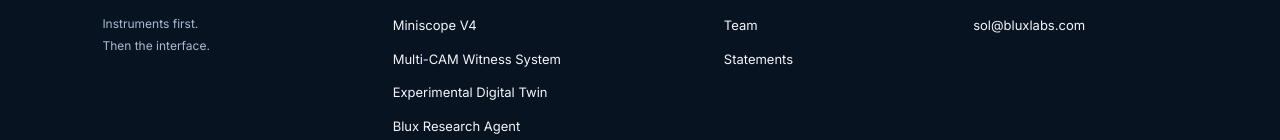
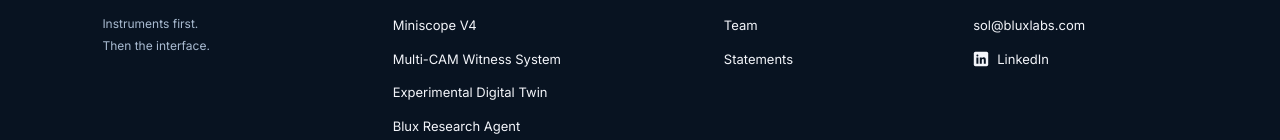
Before and after one commit to bluxlabs/bluxlabs.github.io, a React (Vite) app: page / in a window 1280 px wide. Shown: the part 2244-2384 px from the top of the page. Built offline with nearby package versions, Linux system fonts and the light colour scheme.

Commit message:
Add company LinkedIn link to shared footer

```diff
--- a/src/styles.css
+++ b/src/styles.css
@@ -56,6 +56,7 @@
 .product-media a{overflow:hidden;border:1px solid var(--line);background:#0d1c2e}.product-media img{margin:auto;transition:opacity .25s}.product-media a:hover img{opacity:.92}.product-media img[src$="miniscope-v4-thc.png"]{max-width:512px}.product-media a:has(img[src$="miniscope-v4-thc.png"]){background:#fff}.detail-page>.product-media{padding:0;background:none}.detail-page>.product-media>a{padding:32px}.product-index .product-media>a{padding:18px}.product-index .product-media img{height:260px}.product-media figcaption{font-size:11px;letter-spacing:.02em}.miniscope-demo>img{max-width:640px}.detail-heading{margin-bottom:50px}.detail-heading .stage{display:inline-flex;border:1px solid #466081;padding:6px 12px;font-size:9px;letter-spacing:1.6px}
 .portrait{background:#142840}.portrait-absent{display:grid;place-items:center;background:linear-gradient(145deg,#162c48,#0c1a2d);border:1px solid #29415f}.portrait-absent span{font-size:clamp(30px,4vw,60px);font-weight:300;letter-spacing:-2px;color:#7893ba}.person .card-title{letter-spacing:-.025em}.person .link{font-size:12px}.statement{transition:color .2s,background .2s}.statement:hover{padding-left:0;background:#ffffff03}.statement>span:last-child{transition:transform .2s}.statement:hover>span:last-child{transform:translate(4px,-3px)}
 .reading-copy{overflow-wrap:break-word}.reading-copy p{line-height:1.9}.article-author{width:fit-content}.article-author:hover{color:var(--accent)}.breadcrumb a:hover{color:var(--accent)}.site-footer a:hover{color:var(--accent)}.site-footer{border-color:var(--line)}
+.footer-social-icon{width:16px;height:16px;margin-right:8px;vertical-align:-3px}
 .contact form{border-top:1px solid #49617e;padding-top:28px}.contact form label{letter-spacing:.02em}.contact input,.contact textarea{transition:border-color .2s,background .2s;border-bottom-color:#3c526e}.contact input:hover,.contact textarea:hover{border-bottom-color:#88a8d8}.contact input:focus,.contact textarea:focus{outline:0;border-bottom-color:#a9c8ff;background:#ffffff03}.contact-note a{transition:color .2s}.contact-note a:hover{color:var(--accent)}.form-status:empty{min-height:0;margin:0}.reader-close{border:1px solid #536b8c;transition:background .2s}.reader-close:hover{background:#304d71}.wechat-dialog{border-radius:4px}.mobile-directory{display:none}
 @media(max-width:800px){header .brand{font-size:30px}header .brand img{width:34px}.menu-toggle{border-color:#506682;min-height:40px}.nav-panel a{min-height:48px}header nav{gap:12px}.subpage .section-heading>p{padding-top:0}.subpage h1{font-size:clamp(36px,9.8vw,44px)}.subpage .section{padding-bottom:60px}.detail-page>.product-media>a{padding:12px}.product-index .product-media img{height:auto;max-height:300px}.contact-actions{gap:12px 24px}.site-footer{column-gap:22px}.site-footer>div>a:not(.brand){font-size:12px;overflow-wrap:anywhere}.spatial-slogan .link:hover{gap:10px}.mobile-directory{position:static;display:grid;grid-template-columns:1fr;padding:24px 6% 34px;background:#0b192b;gap:0}.mobile-directory a{display:grid;grid-template-columns:35px 1fr 20px;align-items:center;gap:12px;font-size:16px;padding:18px 0;border-bottom:1px solid var(--line)}.mobile-directory a span:first-child{font-size:10px;color:#9ab7e6;letter-spacing:1px}.mobile-directory a span:last-child{color:#9ab7e6}.mobile-directory a:hover{color:var(--accent)}}
 @media(prefers-reduced-motion:reduce){.link>span,.statement>span:last-child{transform:none!important}}
```
Also changed, not shown: src/App.jsx (+1 -1 lines).
